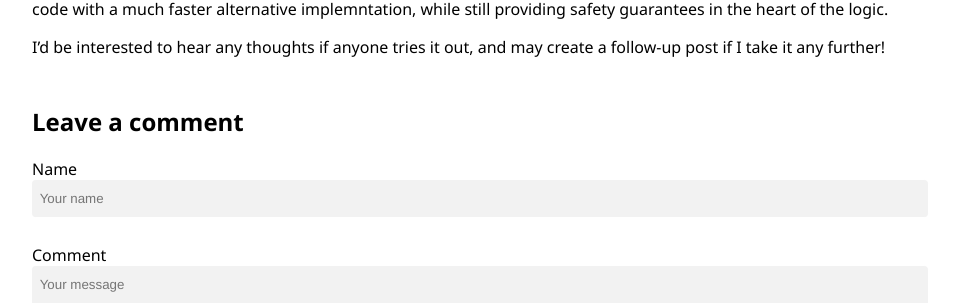
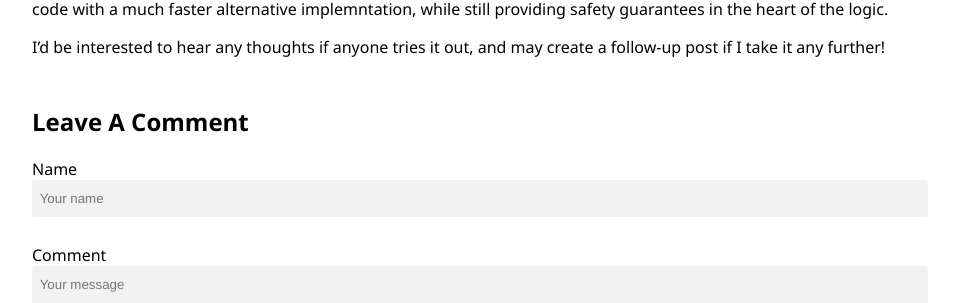
Before and after one commit to LewisGaul/LewisGaul.github.io, a Jekyll site: the page built from _posts/coding/2020-03-30-rust-python.md, in a window 1280 px wide and 900 px high, scrolled down 4772 px. Shown: the part 329-632 px from the top of the window, without its empty margins (160-1119 px from the left). Built offline with Jekyll 4.4.1, drawn with Linux system fonts in a browser that asks for light colours.

Commit message:
Comment form tweaks (use https)

```diff
--- a/_includes/comment-form.html
+++ b/_includes/comment-form.html
@@ -1,8 +1,8 @@
 {% unless page.comments_locked == true or site.comments_locked == true %}
   <!-- Start comment form -->
   <div id="respond" class="comment__form">
-    <h2 class="title"><span id="comment-heading-text">Leave a comment</span> <button class="btn" id="cancel-comment-reply-link" style="display:none;">Cancel reply</button></h2>
-    <form id="comment-form" class="js-form" method="post" action="http://comments.lewisgaul.co.uk/v2/entry/LewisGaul/LewisGaul.github.io/master/comments">
+    <h2 class="title"><span id="comment-heading-text">Leave A Comment</span> <button class="btn" id="cancel-comment-reply-link" style="display:none;">Cancel reply</button></h2>
+    <form id="comment-form" class="js-form" method="post" action="https://comments.lewisgaul.co.uk/v2/entry/LewisGaul/LewisGaul.github.io/master/comments">
       <div class="form__group">
         <label for="comment-form-name">Name
           <input type="text" id="comment-form-name" name="fields[name]" required spellcheck="false" placeholder="Your name">
```
Also changed, not shown: other parts of _includes/comment-form.html (+0 -1 lines).
